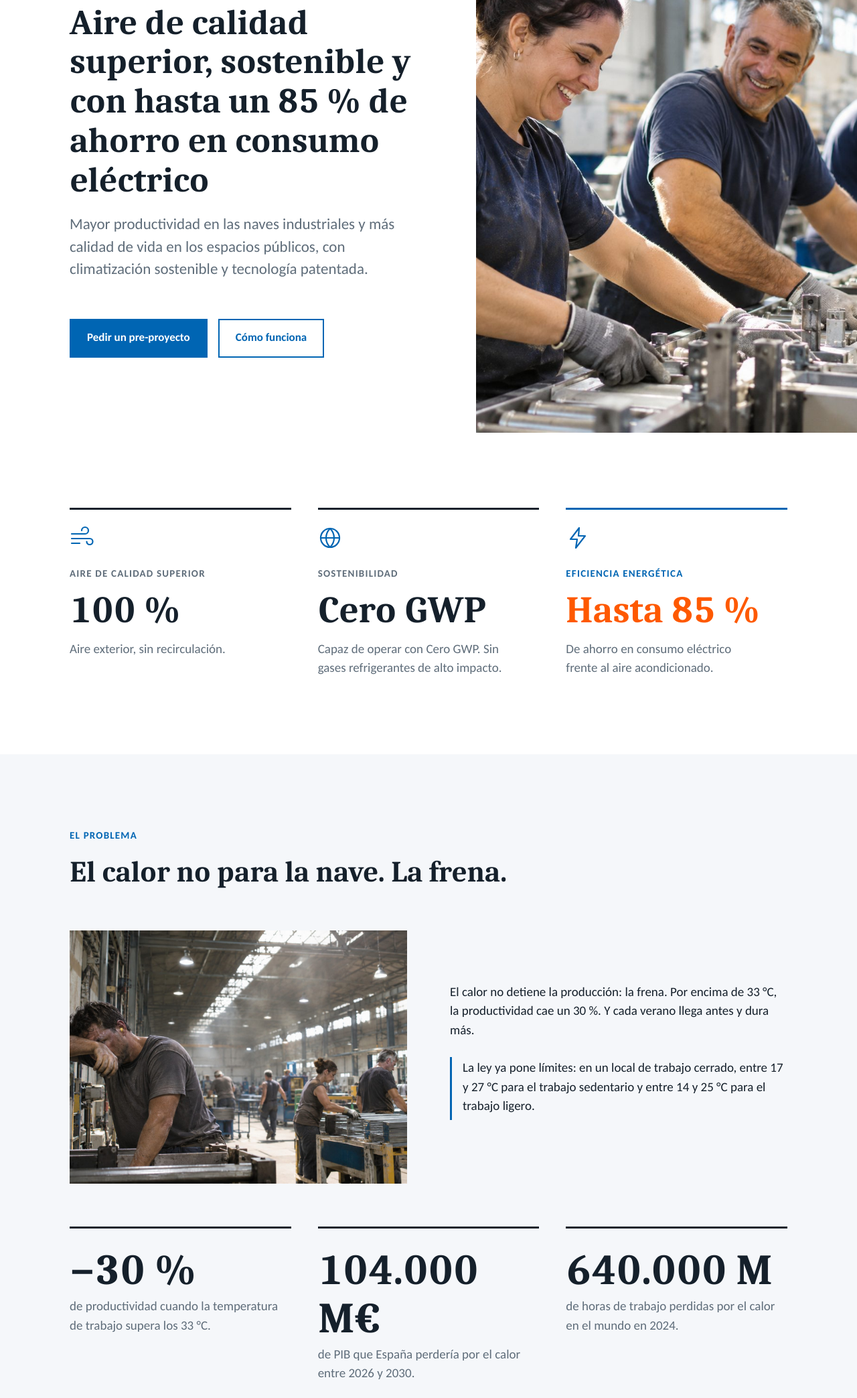
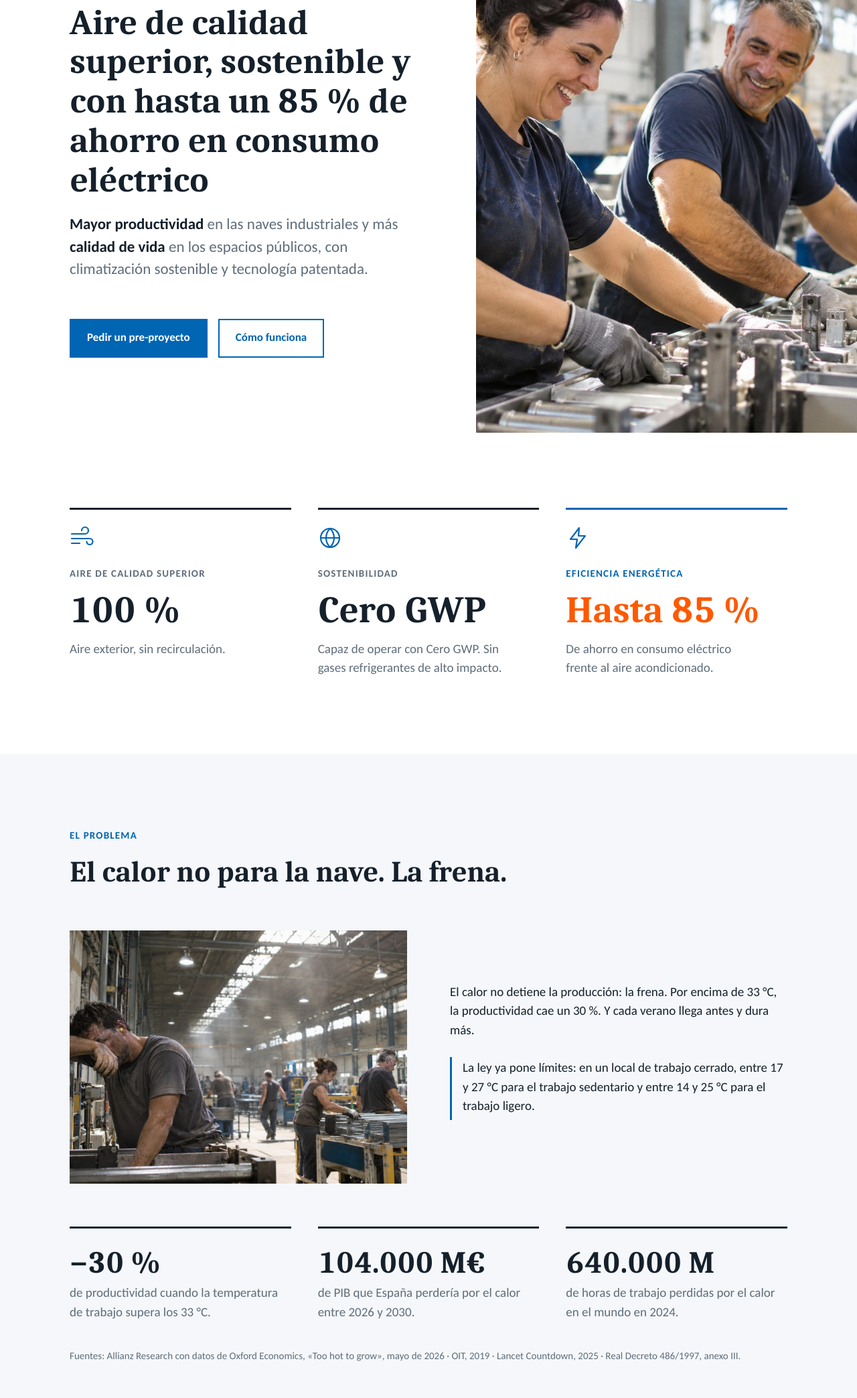
Before and after one commit to ignaciolinares-soiesp/aqergy-web, a plain HTML site: page index.html in a window 1280 px wide. Shown: the part 233-2320 px from the top of the page at 67% size. Drawn offline with Linux system fonts and the light colour scheme.

Commit message:
Portada con negritas, cifras del calor en una línea, titulares de Aplicaciones y Modalidades
Co-Authored-By: Claude Opus 5.5 <noreply@anthropic.com>

```diff
--- a/css/aqergy.css
+++ b/css/aqergy.css
@@ -292,6 +292,7 @@ input:focus, textarea:focus { outline: 3px solid var(--blue-300); outline-offset
 .tarjeta .ilus { margin-bottom: var(--space-3); }
 
 .datos.tres-datos { grid-template-columns: repeat(3, 1fr); }
+.datos.tres-datos .cifra { font-size: clamp(34px, 3.6vw, 50px); white-space: nowrap; }
 @media (max-width: 800px) { .datos.tres-datos { grid-template-columns: 1fr; } }
 .ley { border-left: 3px solid var(--brand-blue); padding: 4px 0 4px var(--space-2); margin-top: var(--space-3); }
 .modos.tres-modos { grid-template-columns: repeat(3, 1fr); gap: var(--space-4); }
@@ -312,3 +313,4 @@ input:focus, textarea:focus { outline: 3px solid var(--blue-300); outline-offset
 @media (max-width: 600px) { .texto-legal dl { grid-template-columns: 1fr; } .texto-legal dd { margin-bottom: var(--space-1); } }
 .pie .legal a { color: inherit; }
 .pie .legal .enlaces-legales a + a::before { content: "·"; margin: 0 8px; }
+.entradilla strong { color: var(--ink); font-weight: 700; }
--- a/index.html
+++ b/index.html
@@ -36,7 +36,7 @@
   <div class="texto-portada">
     <p class="antetitulo">AQERGY CHM · Climatización Híbrida Multietapa</p>
     <h1>Aire de calidad superior, sostenible y con hasta un 85&nbsp;% de ahorro en consumo eléctrico</h1>
-    <p class="entradilla">Mayor productividad en las naves industriales y más calidad de vida en los espacios públicos, con climatización sostenible y tecnología patentada.</p>
+    <p class="entradilla"><strong>Mayor productividad</strong> en las naves industriales y más <strong>calidad de vida</strong> en los espacios públicos, con climatización sostenible y tecnología patentada.</p>
     <div class="acciones">
       <a class="boton" href="/contacto/">Pedir un pre-proyecto</a>
       <a class="boton secundario" href="/tecnologia/">Cómo funciona</a>
```
Also changed, not shown: aplicaciones/index.html (+1 -1 lines), como-trabajamos/index.html (+1 -1 lines), 1 other file.
